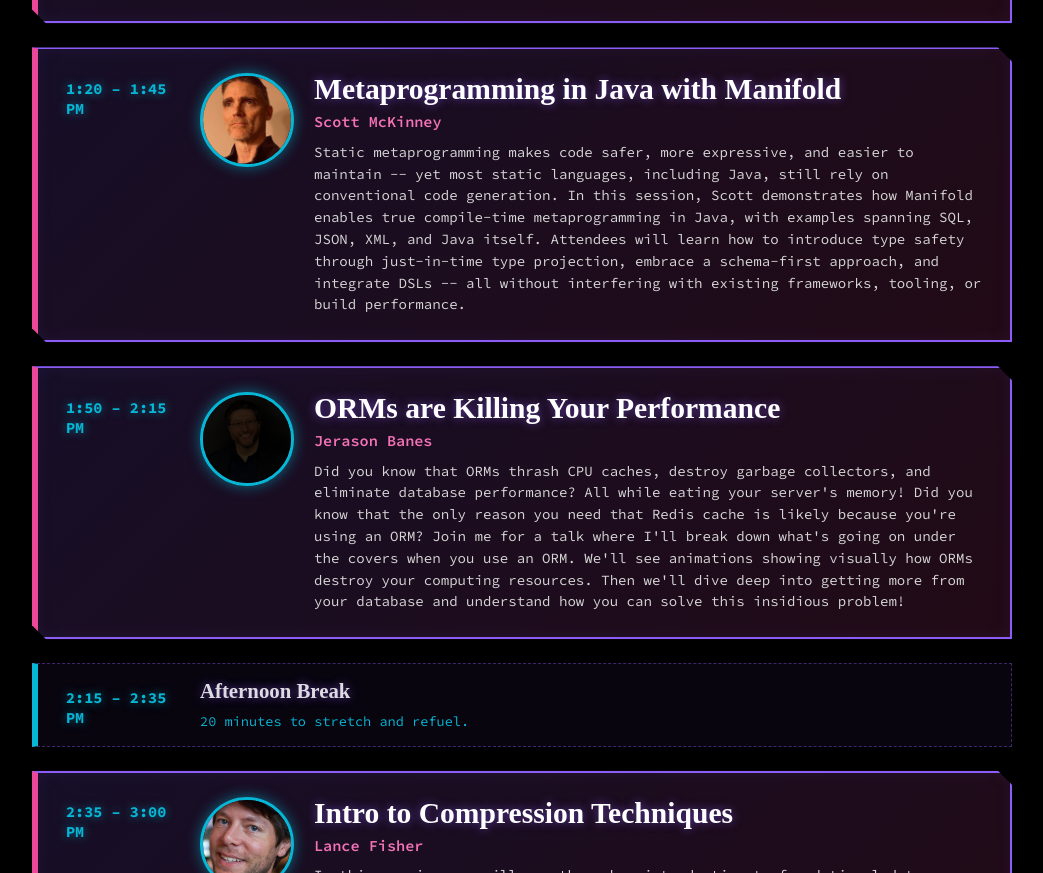
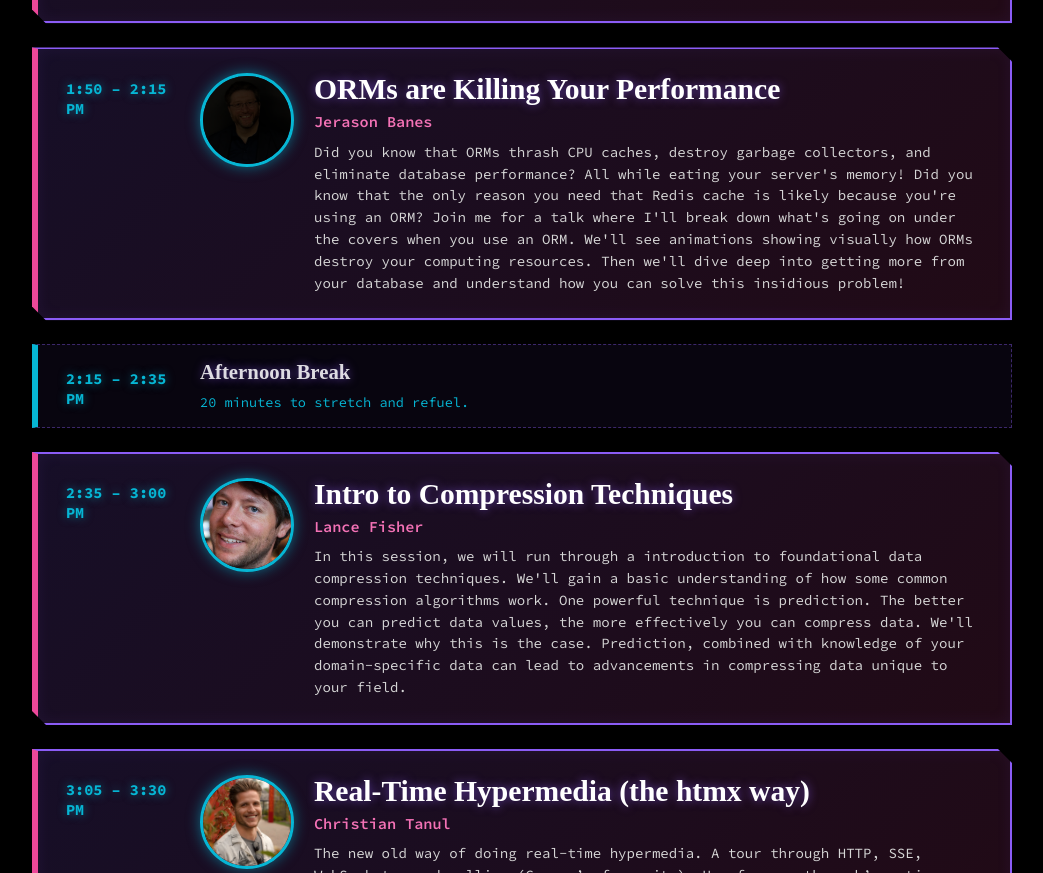
Before and after one commit to James1x0/bigskydevconf, a website: page schedule.html in a window 1280 px wide. Shown: the part 5561-6434 px from the top of the page, without its empty margins (118-1161 px from the left). Drawn offline with Linux system fonts and the light colour scheme; a web font is replaced by a local one.

Commit message:
Remove Scott McKinney from speakers and schedule
Co-Authored-By: Claude Opus 4.8 <noreply@anthropic.com>

```diff
--- a/schedule.html
+++ b/schedule.html
@@ -326,18 +326,6 @@
         </div>
 
         <div class="talk-card">
-          <div class="talk-time">1:20 &ndash; 1:45 PM</div>
-          <div class="talk-body">
-            <img class="talk-photo" src="assets/speakers/scott.jpg" alt="Scott McKinney" loading="lazy" />
-            <div class="talk-text">
-              <h3 class="talk-title">Metaprogramming in Java with Manifold</h3>
-              <div class="talk-speaker">Scott McKinney</div>
-              <p class="talk-desc">Static metaprogramming makes code safer, more expressive, and easier to maintain -- yet most static languages, including Java, still rely on conventional code generation. In this session, Scott demonstrates how Manifold enables true compile-time metaprogramming in Java, with examples spanning SQL, JSON, XML, and Java itself. Attendees will learn how to introduce type safety through just-in-time type projection, embrace a schema-first approach, and integrate DSLs -- all without interfering with existing frameworks, tooling, or build performance.</p>
-            </div>
-          </div>
-        </div>
-
-        <div class="talk-card">
           <div class="talk-time">1:50 &ndash; 2:15 PM</div>
           <div class="talk-body">
             <img class="talk-photo" src="assets/speakers/jerason.jpg" alt="Jerason Banes" loading="lazy" />
```
Also changed, not shown: index.html (+0 -7 lines).
